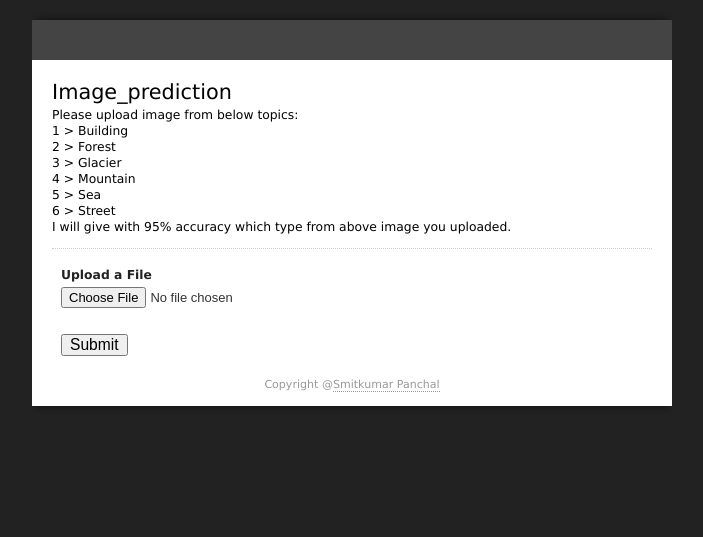
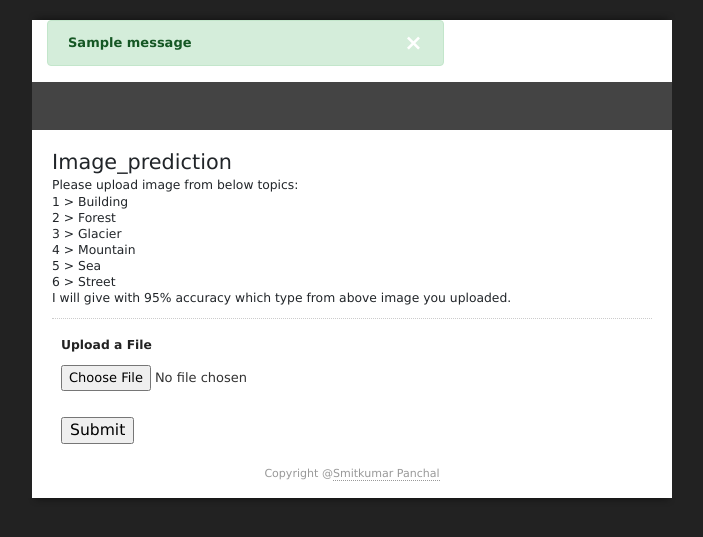
Before and after one commit to Smit271/Image-classifier-using-cnn, a Flask app: page / in a window 1280 px wide. Shown: the top 537 px of the page, without its empty margins (288-991 px from the left). Run offline with Flask 2, Linux system fonts and the light colour scheme; one stand-in notice (Sample message) is shown; some libraries are stand-ins or nearby versions.

Commit message:
version 2

```diff
--- a/templates/index.html
+++ b/templates/index.html
@@ -1,7 +1,30 @@
 <!DOCTYPE html PUBLIC "-//W3C//DTD XHTML 1.0 Transitional//EN" "http://www.w3.org/TR/xhtml1/DTD/xhtml1-transitional.dtd">
 <html xmlns="http://www.w3.org/1999/xhtml">
 <head>
+	<style>
+		.alert {
+		  padding: 20px;
+		  background-color: #f44336;
+		  color: white;
+		}
+
+		.closebtn {
+		  margin-left: 15px;
+		  color: white;
+		  font-weight: bold;
+		  float: right;
+		  font-size: 22px;
+		  line-height: 20px;
+		  cursor: pointer;
+		  transition: 0.3s;
+		}
+
+		.closebtn:hover {
+		  color: black;
+		}
+	</style>
 <meta http-equiv="Content-Type" content="text/html; charset=UTF-8">
+<link rel="stylesheet" href="https://maxcdn.bootstrapcdn.com/bootstrap/4.0.0/css/bootstrap.min.css" integrity="sha384-Gn5384xqQ1aoWXA+058RXPxPg6fy4IWvTNh0E263XmFcJlSAwiGgFAW/dAiS6JXm" crossorigin="anonymous">
 <title>Image_prediction</title>
 <link rel="stylesheet" type="text/css" href="{{ url_for('static', filename='view.css') }}" media="all">
 <script type="text/javascript" src="{{ url_for('static', filename='view.js') }}"> </script>
@@ -11,6 +34,21 @@
 
 	<img id="top" src="top.png" alt="">
 	<div id="form_container">
+		<div class="col-md-8">
+        	<!-- Making messages if login/ register is successful or not -->
+        	{% with messages = get_flashed_messages(with_categories=true) %}
+        		{% if messages %}
+        			{% for category, message in messages %}
+        				<div class = "alert alert-{{ category }}">
+        					<span class="closebtn" onclick="this.parentElement.style.display='none';">&times;</span>
+        					<strong>{{ message }}</strong>
+        				</div>
+        			{% endfor %}
+        		{% endif %}
+        	{% endwith %}
+          {% block content %}{% endblock %}
+
+    	</div>
 
 		<h1><a>Image_prediction</a></h1>
 		<form id="form_20316" class="appnitro" enctype="multipart/form-data" method="POST"
```
